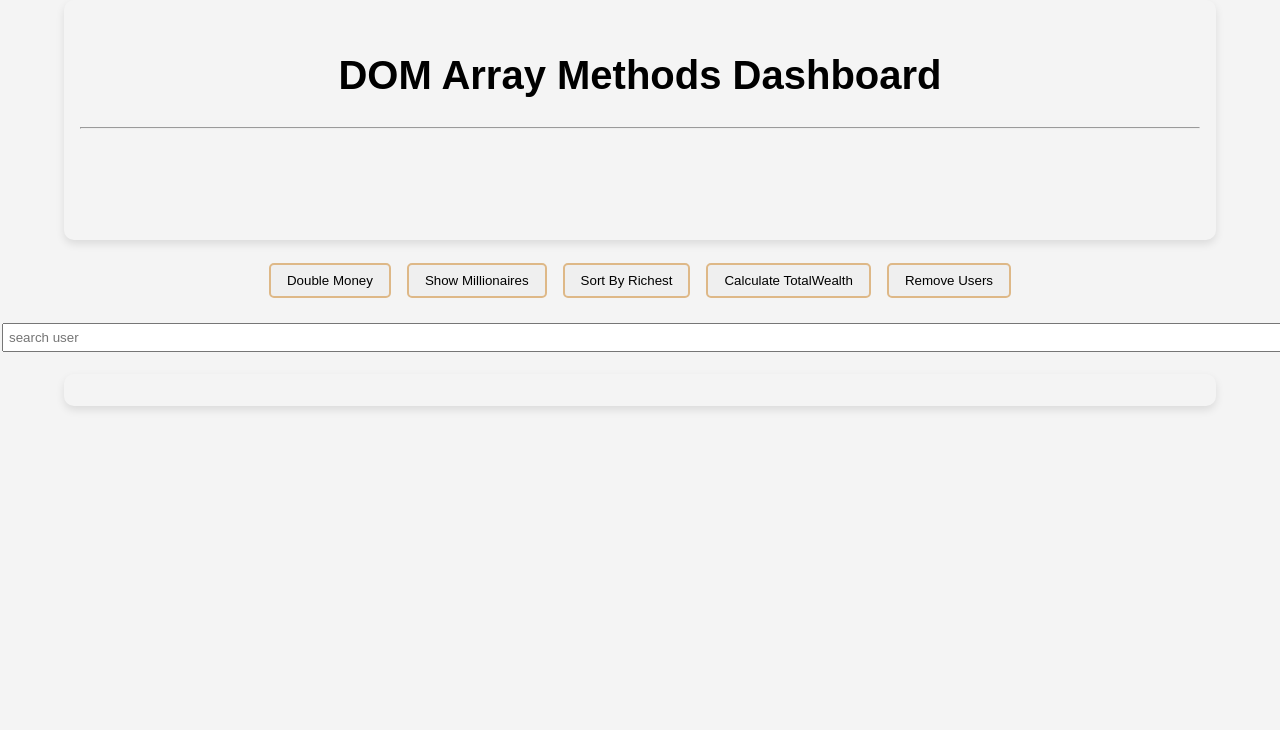
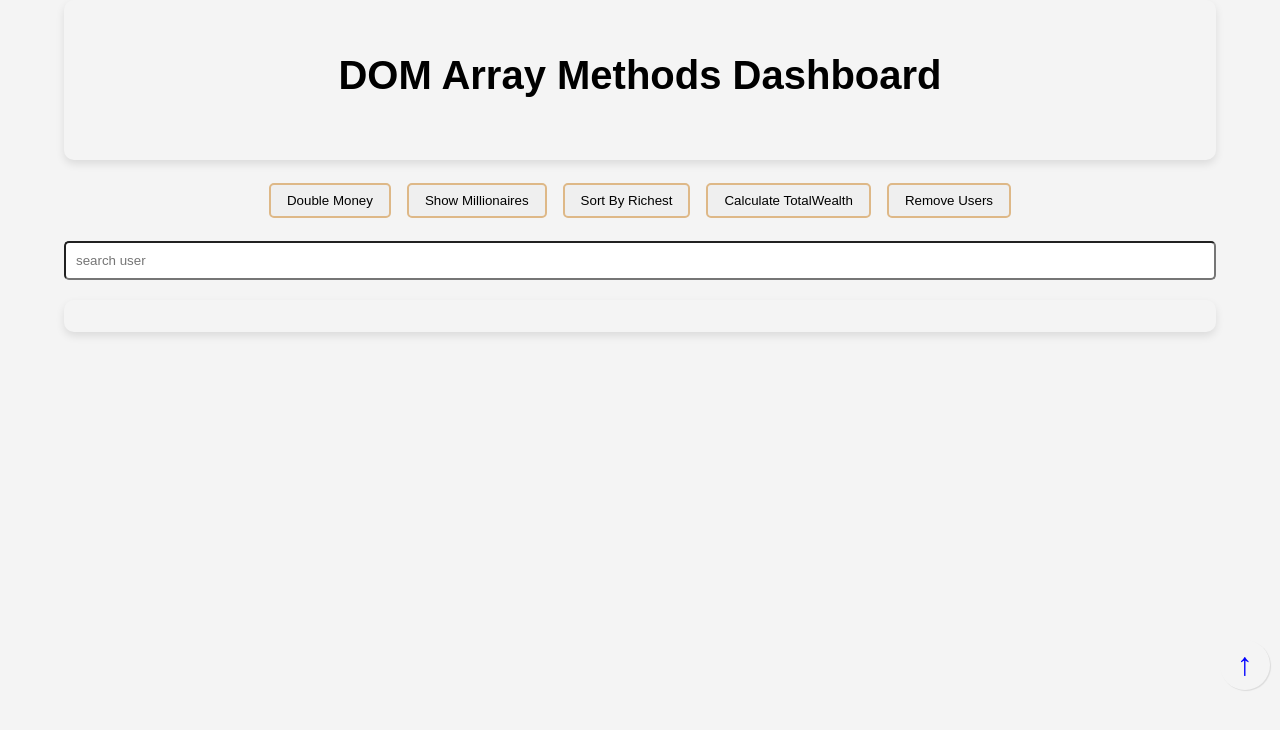
Before and after one commit to SCIPIO666/users-displaying-Ui-array-methods, a plain HTML site: page index.html in a window 1280 px wide. Drawn offline with Linux system fonts and the light colour scheme; no server answers.

Commit message:
uix implementation

```diff
--- a/index.html
+++ b/index.html
@@ -8,10 +8,9 @@
     <title>Array methods</title>
 </head>
 <body>
-    <div class="main-container">
+    <div class="header-container" id="top">
         <header>
             <h1>DOM Array Methods Dashboard</h1>
-            <hr>
         </header>
 
     </div>
@@ -25,7 +24,7 @@
     <input type="text" id="search-user" name="search-user" placeholder="search user">
     <ul class="users-list"></ul>
 
-
+    <a href="#top" class="back-to-top">↑</a>
 <script src="script.js"></script>
 </body>
 </html>
--- a/styles.css
+++ b/styles.css
@@ -38,9 +38,9 @@ p {
     font-size: 1rem; /* 1 * 16px = 16px */
 }
 
- .main-container {
+ .header-container {
  width: 90%;
- height: 30vh;
+ height: 20vh;
  margin: auto;
  padding: 1rem;
  border-radius: 10px;
@@ -100,11 +100,12 @@ p {
     flex-direction: row;
     width: 23%;
     box-shadow: 1px 1px 1px burlywood;
-    transition: transform .3s ease-in-out, box-shadow .2s ease-in-out;
+    transition: transform .3s ease-in-out, box-shadow .2s ease-in-out,border .2s ease-in-out;
  }
  .user:hover{
     transform: scale(1.1);
-    box-shadow: 0px 0px 1px brown;
+    box-shadow: 0px 0px 5px 1px blue;
+    border: solid 2px greenyellow;
  }
    .users-list li img{
     width: 100px;
@@ -160,7 +161,33 @@ label{
     color: #0000ff8c;
 }
 #search-user{
-    width: 100%;
-    padding: 5px;
-    margin: 2px;
+    width: 90%;
+    padding: 10px;
+    margin: 2px auto;
+    border-radius: 5px;
+    display: flex;
+
 }
+
+.back-to-top{
+    position: fixed;
+    top: 80vh;
+    right: 10px;
+    height: 50px;
+    width: 50px;
+    border-radius: 50%;
+    box-shadow: 1px 1px 1px rgba(0, 0, 0, 0.1);
+    text-decoration: none;
+    font-weight: bold;
+    font-size: 2rem;
+    color: blue;
+    transition: all .2s ease-in-out;
+    display: flex;
+    justify-content: center;
+    align-items: center;
+}
+.back-to-top:hover{
+    transform: scale(1.1);
+ background-color: brown;
+ color: aqua;
+}
```
